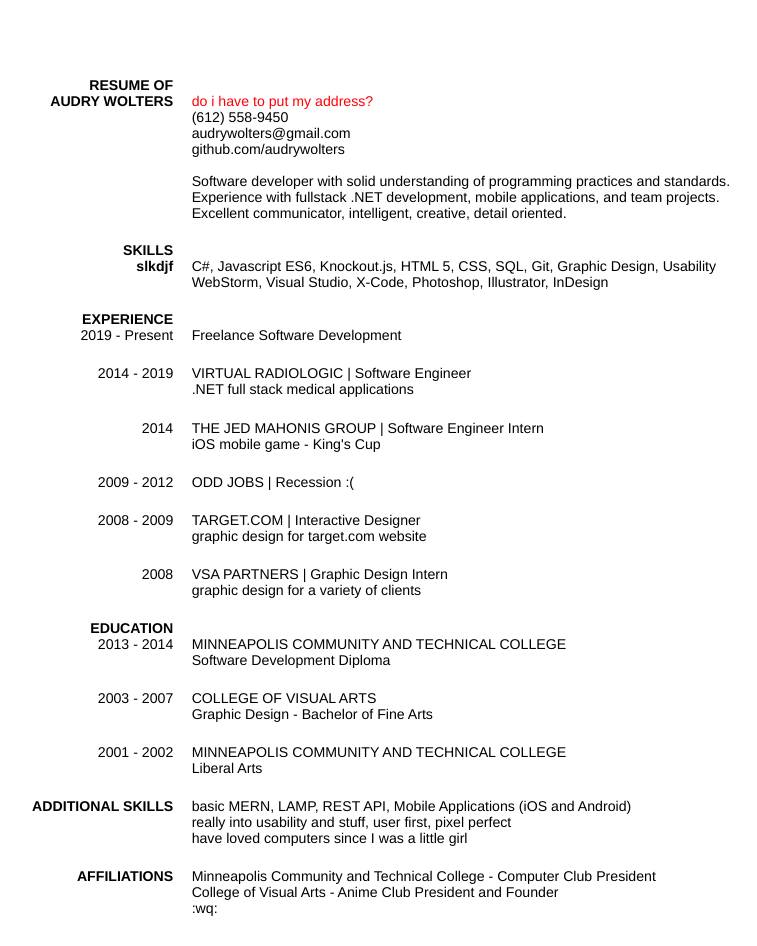
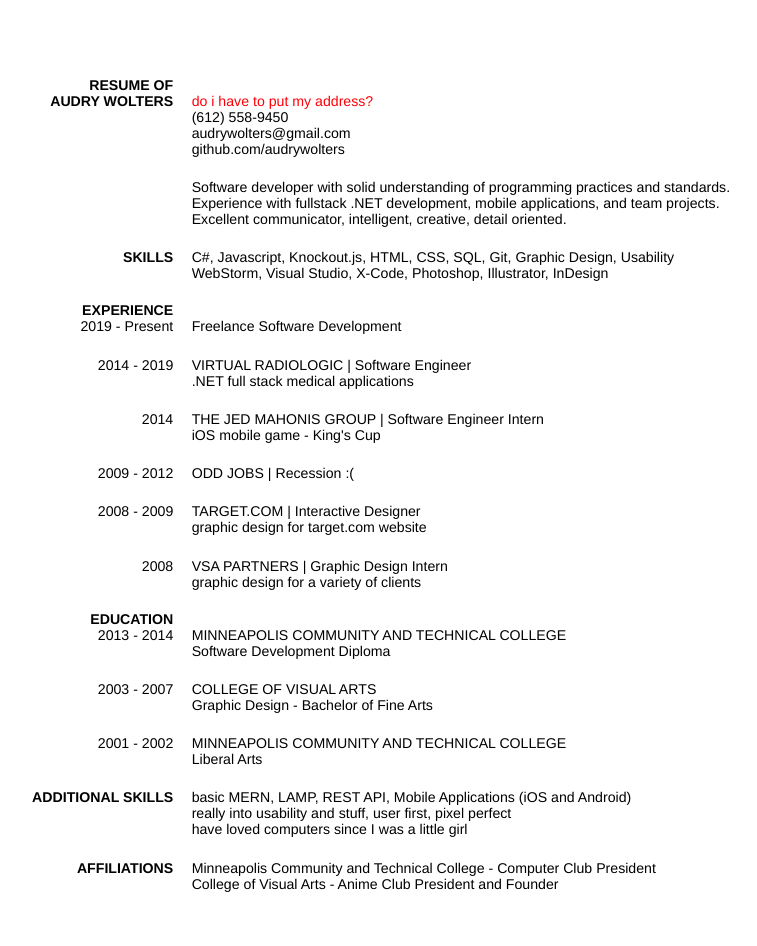
Before and after one commit to audrywolters/resume, a plain HTML site: page index.html in a window 1280 px wide. Shown: the whole page, without its empty margins (222-979 px from the left). After the commit the page ends 921 px from the top, so only its background shows below. Drawn offline with Linux system fonts and the light colour scheme.

Commit message:
cleaning up

```diff
--- a/index.html
+++ b/index.html
@@ -4,13 +4,13 @@
     <meta charset="UTF-8">
     <link rel="stylesheet" type="text/css" href="resume.css">
     <script src="resume.js"></script>
-    <title>Title</title>
+    <title>Resume of Audry Wolters</title>
 </head>
 
 <body>
 <div class="container">
-    <div class="section" id="1" onmouseover="highlightSection(this)" onmouseout="makeAllBlack(this)">
-        <div class="header headerLineBreak">RESUME OF</div>
+    <div class="section" id="1" onmouseover="highlightSection(this)" onmouseout="makeAllBlack()">
+        <div class="header">RESUME OF</div>
         <br />
         <div class="header">AUDRY WOLTERS</div>
         <div class="info">
@@ -21,7 +21,14 @@
                 <li>(612) 558-9450</li>
                 <li>audrywolters@gmail.com</li>
                 <li>github.com/audrywolters</li>
-                <li>&nbsp</li>
+            </ul>
+        </div>
+    </div>
+
+    <div class="section" id="14" onmouseover="highlightSection(this)" onmouseout="makeAllBlack()">
+        <div class="header">&nbsp;</div>
+        <div class="info">
+            <ul>
                 <li>Software developer with solid understanding of programming practices and standards.</li>
                 <li>Experience with fullstack .NET development, mobile applications, and team projects.</li>
                 <li>Excellent communicator, intelligent, creative, detail oriented.</li>
@@ -29,20 +36,18 @@
         </div>
     </div>
 
-    <div  class="section" id="2" onmouseover="highlightSection(this)" onmouseout="makeAllBlack(this)">
+    <div class="section" id="2" onmouseover="highlightSection(this)" onmouseout="makeAllBlack()">
         <div class="header">SKILLS</div>
-        <br />
-        <div class="header">slkdjf</div>
         <div class="info">
             <ul>
-                <li>C#, Javascript ES6, Knockout.js, HTML 5, CSS, SQL, Git, Graphic Design, Usability</li>
+                <li>C#, Javascript, Knockout.js, HTML, CSS, SQL, Git, Graphic Design, Usability</li>
                 <li>WebStorm, Visual Studio, X-Code, Photoshop, Illustrator, InDesign</li>
             </ul>
         </div>
     </div>
 
-    <div class="section" id="13" onmouseover="highlightSection(this)" onmouseout="makeAllBlack(this)">
-        <div class="header headerLineBreak">EXPERIENCE</div>
+    <div class="section" id="13" onmouseover="highlightSection(this)" onmouseout="makeAllBlack()">
+        <div class="header">EXPERIENCE</div>
         <br />
         <div class="header dates">2019 - Present</div>
         <div class="info">
@@ -52,7 +57,7 @@
         </div>
     </div>
 
-    <div class="section" id="3" onmouseover="highlightSection(this)" onmouseout="makeAllBlack(this)">
+    <div class="section" id="3" onmouseover="highlightSection(this)" onmouseout="makeAllBlack()">
         <div class="header dates">2014 - 2019</div>
         <div class="info">
             <ul>
@@ -62,7 +67,7 @@
         </div>
     </div>
 
-    <div  class="section" id="4" onmouseover="highlightSection(this)" onmouseout="makeAllBlack(this)">
+    <div class="section" id="4" onmouseover="highlightSection(this)" onmouseout="makeAllBlack()">
         <div class="header dates">2014</div>
         <div class="info">
             <ul>
@@ -72,7 +77,7 @@
         </div>
     </div>
 
-    <div  class="section" id="5" onmouseover="highlightSection(this)" onmouseout="makeAllBlack(this)">
+    <div class="section" id="5" onmouseover="highlightSection(this)" onmouseout="makeAllBlack()">
         <div class="header dates">2009 - 2012</div>
         <div class="info">
             <ul>
@@ -81,7 +86,7 @@
         </div>
     </div>
 
-    <div  class="section" id="6" onmouseover="highlightSection(this)" onmouseout="makeAllBlack(this)">
+    <div class="section" id="6" onmouseover="highlightSection(this)" onmouseout="makeAllBlack()">
         <div class="header dates">2008 - 2009</div>
         <div class="info">
             <ul>
@@ -91,7 +96,7 @@
         </div>
     </div>
 
-    <div  class="section" id="7" onmouseover="highlightSection(this)" onmouseout="makeAllBlack(this)">
+    <div class="section" id="7" onmouseover="highlightSection(this)" onmouseout="makeAllBlack()">
         <div class="header dates">2008</div>
         <div class="info">
             <ul>
@@ -101,8 +106,8 @@
         </div>
     </div>
 
-    <div  class="section" id="8" onmouseover="highlightSection(this)" onmouseout="makeAllBlack(this)">
-        <div class="header headerLineBreak">EDUCATION</div>
+    <div class="section" id="8" onmouseover="highlightSection(this)" onmouseout="makeAllBlack()">
+        <div class="header">EDUCATION</div>
         <br />
         <div class="header dates">2013 - 2014</div>
         <div class="info">
@@ -113,7 +118,7 @@
         </div>
     </div>
 
-    <div  class="section" id="9" onmouseover="highlightSection(this)" onmouseout="makeAllBlack(this)">
+    <div class="section" id="9" onmouseover="highlightSection(this)" onmouseout="makeAllBlack()">
         <div class="header dates">2003 - 2007</div>
         <div class="info">
             <ul>
@@ -123,7 +128,7 @@
         </div>
     </div>
 
-    <div  class="section" id="10" onmouseover="highlightSection(this)" onmouseout="makeAllBlack(this)">
+    <div class="section" id="10" onmouseover="highlightSection(this)" onmouseout="makeAllBlack()">
         <div class="header dates">2001 - 2002</div>
         <div class="info">
             <ul>
@@ -133,7 +138,7 @@
         </div>
     </div>
 
-    <div  class="section" id="11" onmouseover="highlightSection(this)" onmouseout="makeAllBlack(this)">
+    <div class="section" id="11" onmouseover="highlightSection(this)" onmouseout="makeAllBlack()">
         <div class="header">ADDITIONAL SKILLS</div>
         <div class="info">
             <ul>
@@ -144,14 +149,14 @@
         </div>
     </div>
 
-    <div  class="section" id="12" onmouseover="highlightSection(this)" onmouseout="makeAllBlack(this)">
+    <div class="section" id="12" onmouseover="highlightSection(this)" onmouseout="makeAllBlack()">
         <div class="header">AFFILIATIONS</div>
         <div class="info">
             <ul>
 <!--                <li style="color: #ff0008">ladies tech meetup</li>-->
 <!--                <li style="color: #ff0008">react meetup</li>-->
                 <li>Minneapolis Community and Technical College - Computer Club President</li>
-                <li>College of Visual Arts - Anime Club President and Founder</li>:wq:
+                <li>College of Visual Arts - Anime Club President and Founder</li>
             </ul>
         </div>
     </div>
--- a/resume.js
+++ b/resume.js
@@ -1,6 +1,7 @@
 
 let sections
 
+// get all the sections so we only have to do it once
 window.onload = function() {
     let sectionsCollection = document.getElementsByClassName("section")
     sections = Array.from(sectionsCollection)
@@ -9,7 +10,7 @@ window.onload = function() {
 const highlightSection = (mousedOver) => {
 
     // run away if something strange has gone on
-    if ((typeof (mousedOver === undefined) === true) || mousedOver == null) {
+    if ((typeof (mousedOver === undefined) === true) || mousedOver === null) {
         console.log("error: section is undefined or null")
         makeAllBlack(mousedOver)
         return
@@ -18,6 +19,7 @@ const highlightSection = (mousedOver) => {
     // we've got something that isn't wanted - don't do fancy highlighting
     if (mousedOver.className !== "section") {
         console.log("error: not a section")
+        makeAllBlack(mousedOver)
         return
     }
 
@@ -28,10 +30,12 @@ const highlightSection = (mousedOver) => {
     }
     if (Number.isNaN(mousedOverInt) || mousedOverInt < 1 || mousedOverInt > 30) {
         console.log("error: there's a section w/ bad id")
+        makeAllBlack(mousedOver)
         return
     }
 
     // we've found the right stuff!
+    // 'highlight' what the user wants to read
     sections.forEach(function (section) {
         if (section.id === mousedOver.id) {
             mousedOver.style.color = "#000000"
@@ -39,15 +43,12 @@ const highlightSection = (mousedOver) => {
             section.style.color = "#7d7c7d"
         }
     })
-
-    // mousedOver.style.fontSize = "105%"
-
 }
 
-const makeAllBlack = (mousedOver) => {
-
+// either the user is not hovering over a section
+// or there's been an error
+const makeAllBlack = () => {
     sections.forEach(function(section) {
         section.style.color = "#000000"
     })
-    // mousedOver.style.fontSize = "100%"
 }
```
